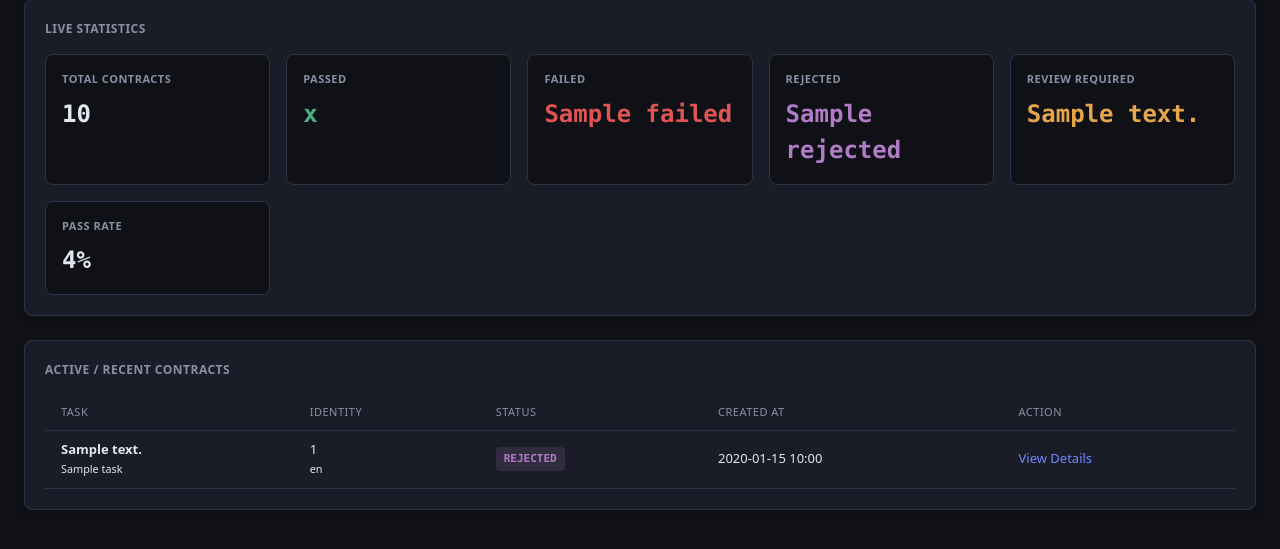
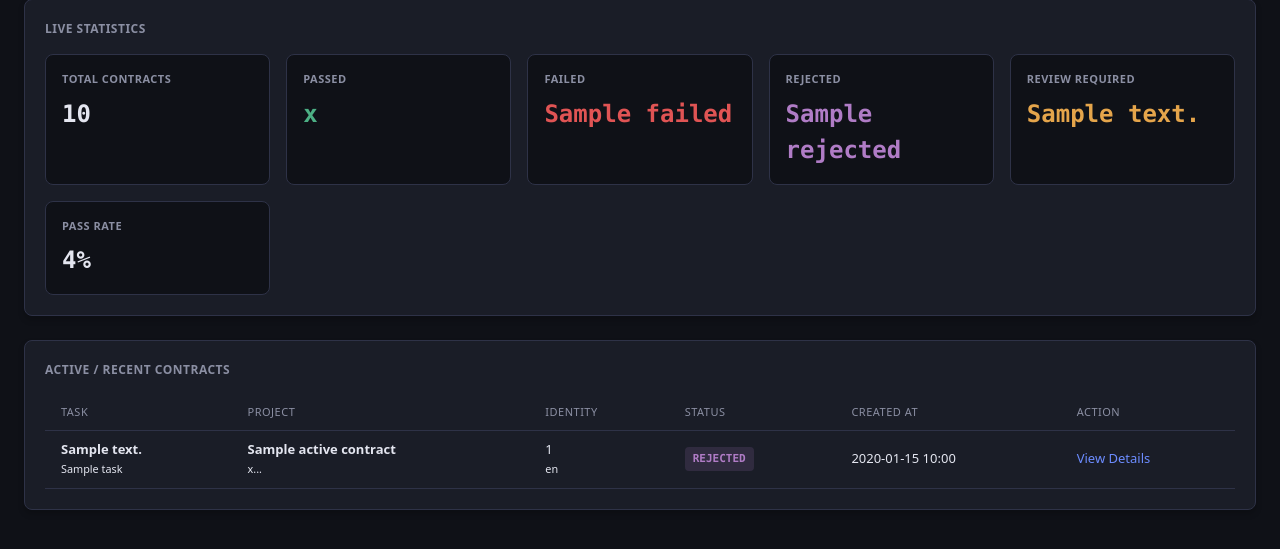
Before and after one commit to Pappet/verify-mcp-dashboard, a Flask app: template src/templates/dashboard.html in a window 1280 px wide. Shown: the part 157-706 px from the top of the page. Run offline with Flask 3, Linux system fonts and the light colour scheme; the template is opened without the code that fills it: most values are stand-ins (such as "Sample title", 1, 10 or a date in 2020).

Commit message:
feat: Add project identification mapping from workspace hash to project name

```diff
--- a/src/app.py
+++ b/src/app.py
@@ -43,6 +43,27 @@ def init_dashboard_db():
 
 init_dashboard_db()
 
+def get_projects_map():
+    xdg_data = os.environ.get("XDG_DATA_HOME")
+    if xdg_data:
+        base = os.path.join(xdg_data, "verify-mcp")
+    else:
+        base = os.path.join(os.path.expanduser("~"), ".local", "share", "verify-mcp")
+
+    projects_file = os.path.join(base, "projects.json")
+    if os.path.exists(projects_file):
+        try:
+            with open(projects_file, 'r') as f:
+                return json.load(f)
+        except Exception:
+            pass
+    return {}
+
+def resolve_project_name(workspace_hash, projects_map):
+    if not workspace_hash:
+        return "Unknown Project"
+    return projects_map.get(workspace_hash, f"Project ({workspace_hash[:8]})")
+
 def get_db():
     db_path = get_db_path()
     if not os.path.exists(db_path):
@@ -83,7 +104,15 @@ def dashboard():
         FROM contracts
         ORDER BY created_at DESC LIMIT 10
     """)
-    active_contracts = cur.fetchall()
+    rows = cur.fetchall()
+
+    projects_map = get_projects_map()
+    active_contracts = []
+    for r in rows:
+        c = dict(r)
+        c['project_name'] = resolve_project_name(c.get('workspace_hash'), projects_map)
+        active_contracts.append(c)
+
     conn.close()
 
     return render_template('dashboard.html', stats=stats, active_contracts=active_contracts)
@@ -116,7 +145,14 @@ def api_dashboard():
         FROM contracts
         ORDER BY created_at DESC LIMIT 10
     """)
-    active_contracts = [dict(row) for row in cur.fetchall()]
+
+    projects_map = get_projects_map()
+    active_contracts = []
+    for r in cur.fetchall():
+        c = dict(r)
+        c['project_name'] = resolve_project_name(c.get('workspace_hash'), projects_map)
+        active_contracts.append(c)
+
     conn.close()
 
     return jsonify({"stats": stats, "active_contracts": active_contracts})
@@ -167,7 +203,14 @@ def history():
     params.append(per_page)
     params.append(offset)
     cur.execute(query, params)
-    contracts = cur.fetchall()
+
+    projects_map = get_projects_map()
+    contracts = []
+    for r in cur.fetchall():
+        c = dict(r)
+        c['project_name'] = resolve_project_name(c.get('workspace_hash'), projects_map)
+        contracts.append(c)
+
     conn.close()
 
     return render_template('history.html', contracts=contracts, page=page, total_pages=total_pages)
@@ -476,6 +519,9 @@ def contract_detail(contract_id):
         # Für rejected contracts kann checks_json malformed sein
         pass
 
+    projects_map = get_projects_map()
+    contract_dict['project_name'] = resolve_project_name(contract_dict.get('workspace_hash'), projects_map)
+
     return render_template('detail.html', contract=contract_dict, results=results,
                            audit_events=audit_events, rejection_reason=rejection_reason)
 
@@ -493,7 +539,7 @@ def rejected():
     per_page = 50
     offset = (page - 1) * per_page
 
-    query = "SELECT id, description, task, agent_id, checks_json, created_at FROM contracts WHERE status = 'rejected'"
+    query = "SELECT id, description, task, agent_id, checks_json, workspace_hash, created_at FROM contracts WHERE status = 'rejected'"
     count_query = "SELECT COUNT(*) FROM contracts WHERE status = 'rejected'"
     params = []
 
@@ -513,9 +559,11 @@ def rejected():
     rows = cur.fetchall()
 
     # Rejection reasons aus audit_events joinen
+    projects_map = get_projects_map()
     contracts = []
     for row in rows:
         c = dict(row)
+        c['project_name'] = resolve_project_name(c.get('workspace_hash'), projects_map)
         cur.execute(
             "SELECT details FROM audit_events WHERE contract_id = ? AND event_type = 'contract_rejected' LIMIT 1",
             (c['id'],)
@@ -537,7 +585,7 @@ def api_rejected():
 
     cur = conn.cursor()
     cur.execute("""
-        SELECT c.id, c.description, c.task, c.agent_id, c.created_at,
+        SELECT c.id, c.description, c.task, c.agent_id, c.created_at, c.workspace_hash,
                ae.details as rejection_reason
         FROM contracts c
         LEFT JOIN audit_events ae ON ae.contract_id = c.id AND ae.event_type = 'contract_rejected'
@@ -546,7 +594,14 @@ def api_rejected():
         LIMIT 100
     """)
     rows = cur.fetchall()
-    contracts = [dict(r) for r in rows]
+
+    projects_map = get_projects_map()
+    contracts = []
+    for r in rows:
+        c = dict(r)
+        c['project_name'] = resolve_project_name(c.get('workspace_hash'), projects_map)
+        contracts.append(c)
+
     conn.close()
 
     return jsonify({"rejected_contracts": contracts})
--- a/src/templates/dashboard.html
+++ b/src/templates/dashboard.html
@@ -38,6 +38,7 @@
     <table id="contracts-table">
         <tr>
             <th>Task</th>
+            <th>Project</th>
             <th>Identity</th>
             <th>Status</th>
             <th>Created At</th>
@@ -46,6 +47,8 @@
         {% for c in active_contracts %}
         <tr>
             <td><strong>{{ c.description }}</strong><br><small>{{ c.task }}</small></td>
+            <td><strong>{{ c.project_name }}</strong><br><small title="{{ c.workspace_hash }}">{{ c.workspace_hash[:8]
+                    if c.workspace_hash else 'N/A' }}...</small></td>
             <td>{% if c.agent_id %}{{ c.agent_id }}<br><small>{{ c.language }}</small>{% else %}<em>Unknown</em>{% endif
                 %}</td>
             <td><span class="badge" data-bg="{{ c.status }}">{{ c.status.replace('_', ' ').upper() }}</span></td>
--- a/src/templates/detail.html
+++ b/src/templates/detail.html
@@ -16,8 +16,8 @@
         <div>
             <p style="margin: 0;"><strong>Agent Identity:</strong> {% if contract.agent_id %}{{ contract.agent_id }} ({{
                 contract.language }}){% else %}Unknown{% endif %}</p>
-            <p style="margin: 5px 0 0 0;"><strong>Workspace Hash:</strong>
-                <code>{{ contract.workspace_hash or 'None' }}</code>
+            <p style="margin: 5px 0 0 0;"><strong>Project:</strong> {{ contract.project_name }}<br>
+                <small>Hash: <code>{{ contract.workspace_hash or 'None' }}</code></small>
             </p>
         </div>
         <div>
--- a/src/templates/history.html
+++ b/src/templates/history.html
@@ -26,6 +26,7 @@
     <table>
         <tr>
             <th>Task</th>
+            <th>Project</th>
             <th>Identity</th>
             <th>Status</th>
             <th>Date</th>
@@ -34,6 +35,8 @@
         {% for c in contracts %}
         <tr>
             <td><strong>{{ c.description }}</strong><br><small>{{ c.task }}</small></td>
+            <td><strong>{{ c.project_name }}</strong><br><small title="{{ c.workspace_hash }}">{{ c.workspace_hash[:8]
+                    if c.workspace_hash else 'N/A' }}...</small></td>
             <td>{% if c.agent_id %}{{ c.agent_id }}<br><small>{{ c.language }}</small>{% else %}<em>Unknown</em>{% endif
                 %}</td>
             <td><span class="badge" data-bg="{{ c.status }}">{{ c.status.replace('_', ' ').upper() }}</span></td>
--- a/src/templates/rejected.html
+++ b/src/templates/rejected.html
@@ -29,6 +29,7 @@
                 <tr>
                     <th>ID</th>
                     <th>Task</th>
+                    <th>Project</th>
                     <th>Agent</th>
                     <th>Rejection Reason</th>
                     <th>Date</th>
@@ -43,6 +44,8 @@
                         <strong>{{ c.description }}</strong><br>
                         <small>{{ c.task }}</small>
                     </td>
+                    <td><strong>{{ c.project_name }}</strong><br><small title="{{ c.workspace_hash }}">{{
+                            c.workspace_hash[:8] if c.workspace_hash else 'N/A' }}...</small></td>
                     <td><code>{{ c.agent_id }}</code></td>
                     <td>
                         <span class="rejection-reason">{{ c.rejection_reason[:120] }}{% if c.rejection_reason|length >
```
Also changed, not shown: PROJECT_OVERVIEW.md (+4 -1 lines), README.md.
